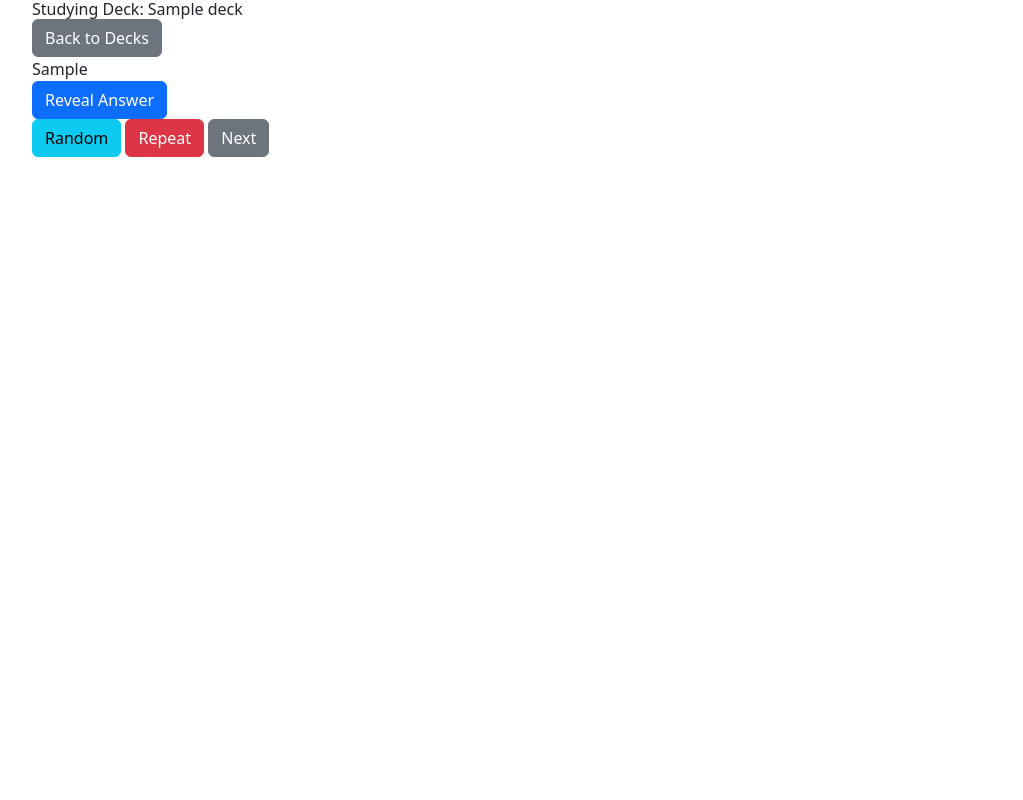
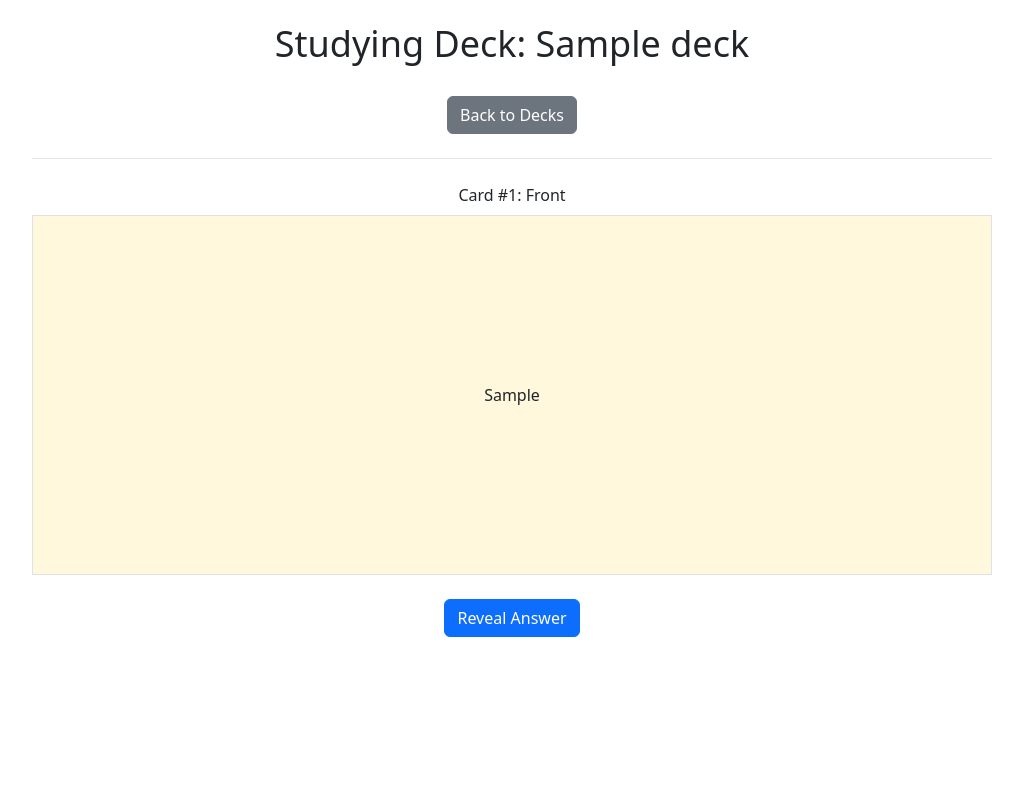
Before and after one commit to wade-loccisano/flask-flashcards, a Flask app: page /decks/1/study in a window 1280 px wide. Shown: the whole page, without its empty margins (128-1151 px from the left). Run offline with Flask 3, Linux system fonts and the light colour scheme; tables that the repository leaves empty hold one stand-in row (values such as "Sample post"); some libraries are stand-ins or nearby versions.

Commit message:
Add tailwind styles to study page

```diff
--- a/app/templates/study.html
+++ b/app/templates/study.html
@@ -5,34 +5,33 @@
 {% endblock %}
 
 {% block content %}
-<div class="study-title-bar">
-    <div>
-        <h1 class="title">Studying Deck: {{ deck.name }}</h1>
+<div class="h-full w-full">
+    <div class="flex flex-col border-b items-center min-w-full">
+        <div class="my-4">
+            <h1 class="text-2xl md:text-4xl">Studying Deck: {{ deck.name }}</h1>
         </div>
-    <div>
+        <div class="mt-2 mb-4">
             <a href="/decks" class="btn btn-secondary">
                 Back to Decks
             </a>
         </div>
     </div>
-<div class="study-content">
-    <div class="flashcard">
-        <div id="flashcard-front">
+    <div class="flex flex-col items-center my-4">
+        <div id="front-or-back-indicator" class="pb-2">
+        </div>
+        <div class="flex flex-col border justify-center items-center bg-[#fff8dc] min-h-[45vh] max-h-[45vh] min-w-full p-2">
+            <div id="flashcard-front" class="overflow-auto">
+            </div>
+            <div id="flashcard-back" class="overflow-auto">
             </div>
         </div>
-    <div>
+        <div class="mt-4">
+            <div id="reveal-button" class="">
                 <button class="btn btn-primary" onclick="showAnswer()">
                     Reveal Answer
                 </button>
             </div>
-    <div class="flashcard">
-        <div id="flashcard-back">
-        </div>
-    </div>
-    <div class="study-button-group">
-        <!-- <button class="btn btn-secondary">
-            Previous
-        </button> -->
+            <div id="next-card-button-group" class="hidden flex gap-3">
                 <button class="btn btn-info" onclick="randomCard()">
                     Random
                 </button>
@@ -44,15 +43,24 @@
                 </button>
             </div>
         </div>
+    </div>
+</div>
 
 <script>
     let cards = JSON.parse('{{ deck.cards | tojson }}');
     let currentIndex = 0;
+    let revealed = false;
 
 
     function updateCard() {
+        document.getElementById("front-or-back-indicator").textContent = `Card #${currentIndex + 1}: Front`;
+
         document.getElementById("flashcard-front").textContent = cards[currentIndex].front;
         document.getElementById("flashcard-back").textContent = "";
+
+        document.getElementById("reveal-button").classList.remove("hidden");
+        document.getElementById("next-card-button-group").classList.add("hidden");
+        revealed = false;
     }
 
     function randomCard() {
@@ -66,7 +74,14 @@
     }
 
     function showAnswer() {
+        document.getElementById("front-or-back-indicator").textContent = `Card #${currentIndex + 1}: Back`;
+
+        document.getElementById("flashcard-front").textContent = "";
         document.getElementById("flashcard-back").textContent = cards[currentIndex].back;
+
+        document.getElementById("reveal-button").classList.add("hidden");
+        document.getElementById("next-card-button-group").classList.remove("hidden");
+        revealed = true;
     }
 
     window.onload = updateCard;
```
Lines whose indentation alone changed are shown as unchanged.
